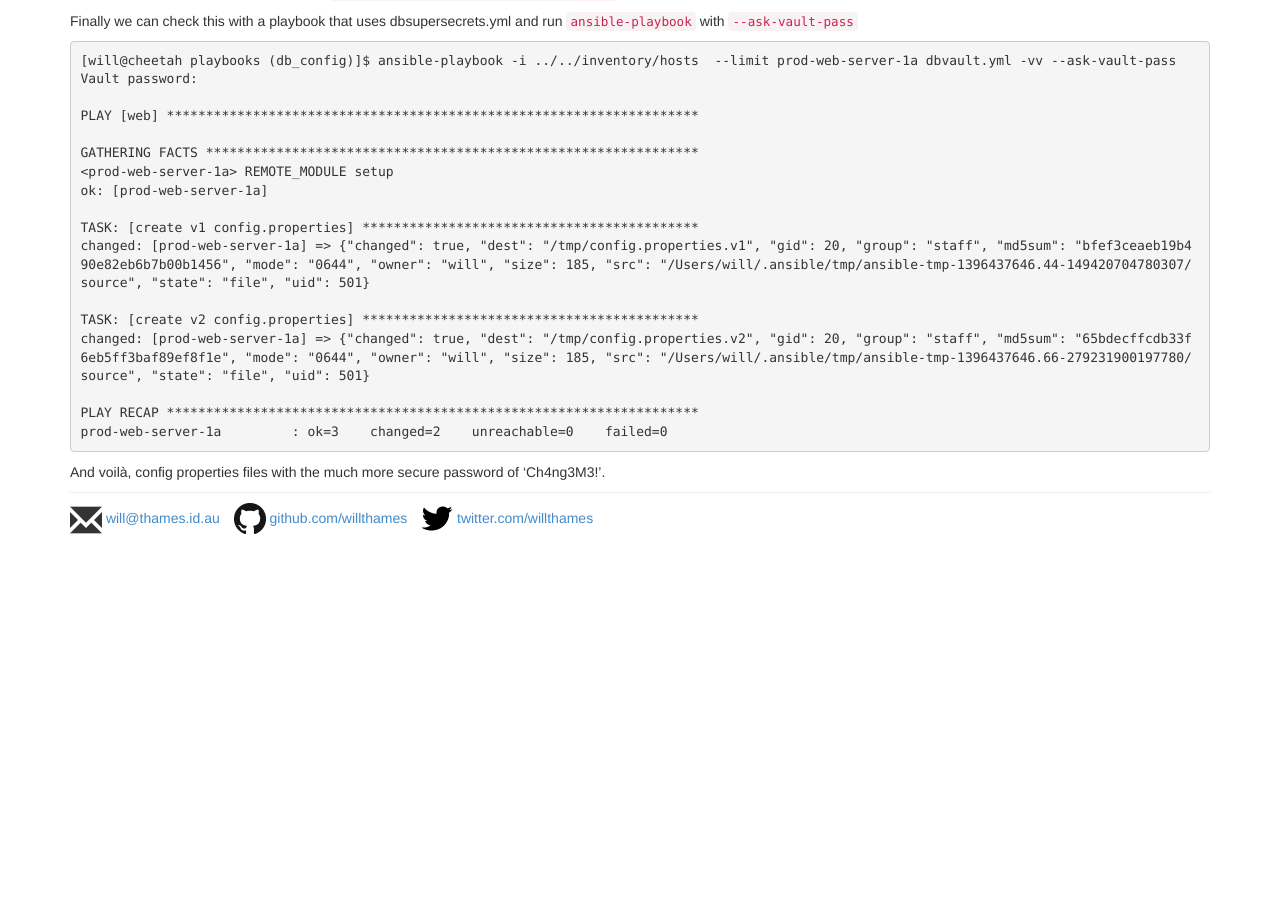
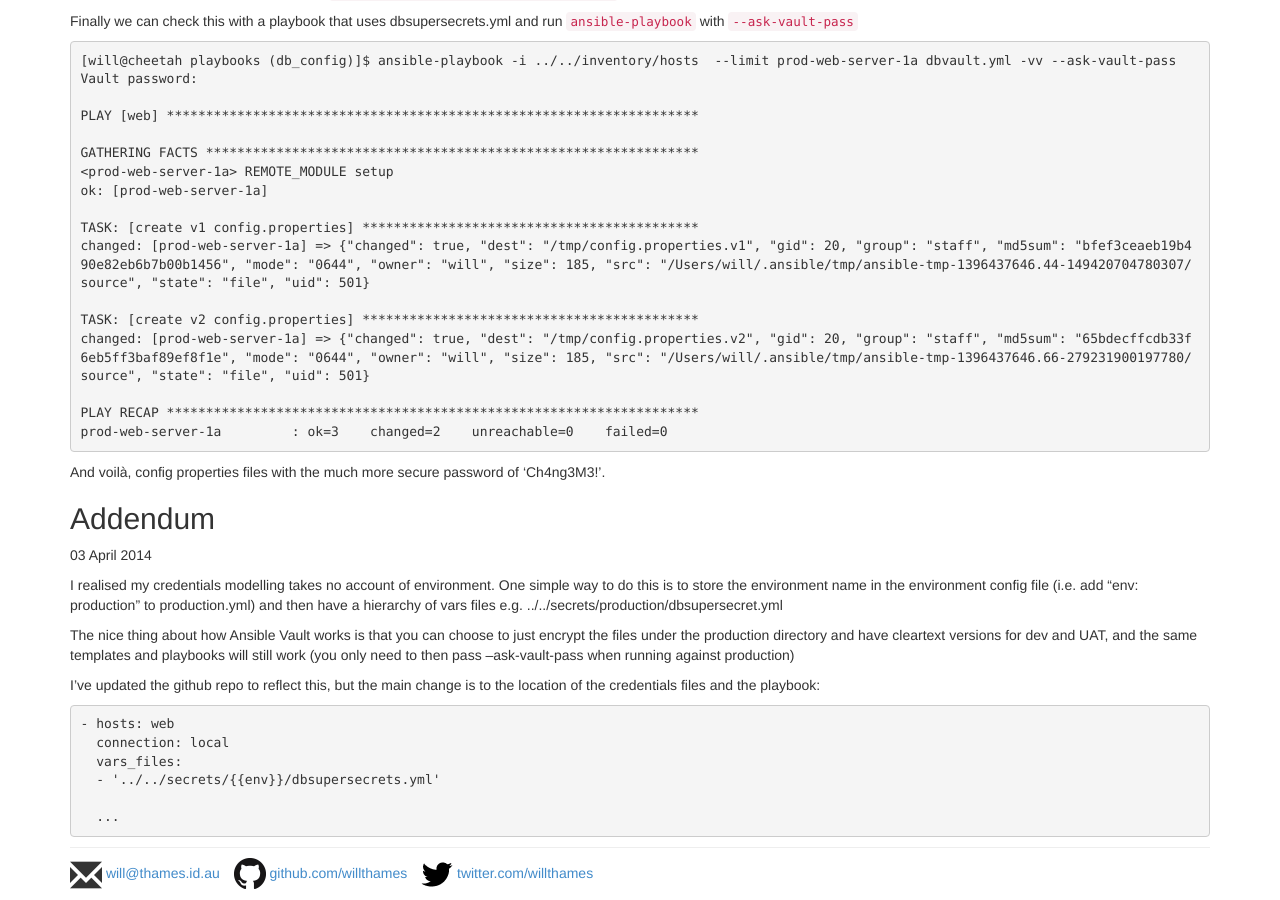
Before and after one commit to willthames/willthames.github.io, a Jekyll site: the page built from _posts/2014-04-02-modelling-credentials-configuration-in-ansible.markdown, in a window 1280 px wide and 900 px high, scrolled down 3992 px. Built offline with Jekyll 4.4.1, drawn with Linux system fonts in a browser that asks for light colours; Markdown is read by kramdown in place of the engine named in the settings; before the commit the page ends 4537 px from its top, so only the background shows below that.

Commit message:
Added environment specific credentials modelling

```diff
--- a/_posts/2014-04-02-modelling-credentials-configuration-in-ansible.markdown
+++ b/_posts/2014-04-02-modelling-credentials-configuration-in-ansible.markdown
@@ -255,3 +255,26 @@ prod-web-server-1a         : ok=3    changed=2    unreachable=0    failed=0
 {% endhighlight %}
 And voilà, config properties files with the much more secure
 password of 'Ch4ng3M3!'.
+
+<h2>Addendum</h2>
+03 April 2014
+
+I realised my credentials modelling takes no account of environment. One simple way to do this is to store the environment name
+in the environment config file (i.e. add "env: production" to production.yml) and then have a hierarchy of vars files e.g.
+../../secrets/production/dbsupersecret.yml
+
+The nice thing about how Ansible Vault works is that you can choose to just encrypt the files under the production directory
+and have cleartext versions for dev and UAT, and the same templates and playbooks will still work (you only need to then
+pass --ask-vault-pass when running against production)
+
+I've updated the github repo to reflect this, but the main change is to the location of the credentials files and the playbook:
+{% highlight text %}
+{% raw %}
+- hosts: web
+  connection: local
+  vars_files:
+  - '../../secrets/{{env}}/dbsupersecrets.yml'
+
+  ...
+{% endraw %}
+{% endhighlight %}
```
